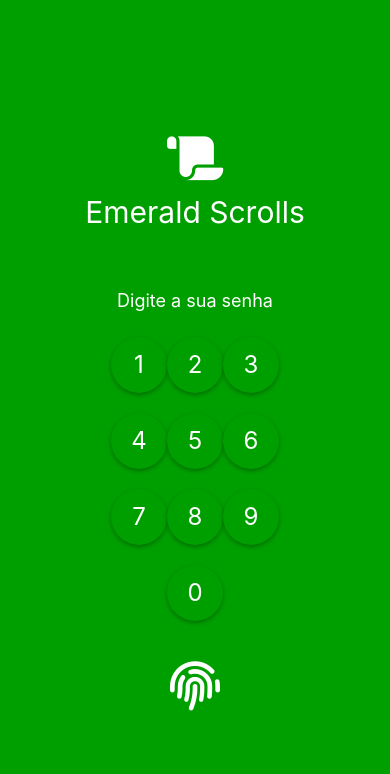
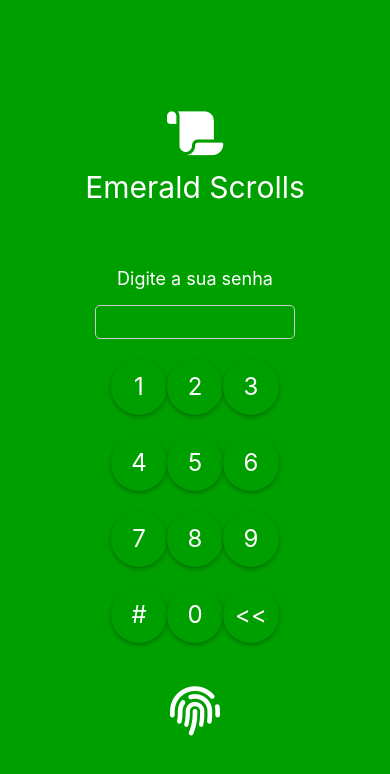
Before and after one commit to gedeaoaraujo/emerald-scrolls-rn, a React Native app: screen /Splash in a window 390 px wide. Shown: the top 774 px of the page. Built offline with nearby package versions, Linux system fonts and the light colour scheme.

Commit message:
Adding password input and buttons concatenation

```diff
--- a/components/PasswordKeyboard.tsx
+++ b/components/PasswordKeyboard.tsx
@@ -1,27 +1,42 @@
-import { View, Text, StyleSheet } from "react-native"
+import { useState } from "react"
+import { Colors } from "../colors"
+import { View, Text, StyleSheet, TextInput } from "react-native"
 import { FloatActionBtn } from "./FloatActionBtn"
 
 export const PasswordKeyboard = () => {
+  const [password, setPassword] = useState('')
+
   return (
     <View style={styles.container}>
       <Text style={styles.text}>Digite a sua senha</Text>
+      <TextInput
+        editable={false}
+        value={password}
+        secureTextEntry={true}
+        style={styles.password}
+        onChangeText={setPassword}
+      />
       <View style={styles.row}>
-        <FloatActionBtn text='1' onClick={()=>{}} />
-        <FloatActionBtn text='2' onClick={()=>{}} />
-        <FloatActionBtn text='3' onClick={()=>{}} />
+        <FloatActionBtn text='1' onClick={()=>setPassword(password+1)} />
+        <FloatActionBtn text='2' onClick={()=>setPassword(password+2)} />
+        <FloatActionBtn text='3' onClick={()=>setPassword(password+3)} />
       </View>
       <View style={styles.row}>
-        <FloatActionBtn text='4' onClick={()=>{}} />
-        <FloatActionBtn text='5' onClick={()=>{}} />
-        <FloatActionBtn text='6' onClick={()=>{}} />
+        <FloatActionBtn text='4' onClick={()=>setPassword(password+4)} />
+        <FloatActionBtn text='5' onClick={()=>setPassword(password+5)} />
+        <FloatActionBtn text='6' onClick={()=>setPassword(password+6)} />
       </View>
       <View style={styles.row}>
-        <FloatActionBtn text='7' onClick={()=>{}} />
-        <FloatActionBtn text='8' onClick={()=>{}} />
-        <FloatActionBtn text='9' onClick={()=>{}} />
+        <FloatActionBtn text='7' onClick={()=>setPassword(password+7)} />
+        <FloatActionBtn text='8' onClick={()=>setPassword(password+8)} />
+        <FloatActionBtn text='9' onClick={()=>setPassword(password+9)} />
       </View>
       <View style={styles.row}>
-        <FloatActionBtn text='0' onClick={()=>{}} />
+        <FloatActionBtn text='#' onClick={()=>setPassword(password+'#')} />
+        <FloatActionBtn text='0' onClick={()=>setPassword(password+0)} />
+        <FloatActionBtn text='<<' onClick={()=>{
+          setPassword(password.substring(0, password.length-1))}
+        }/>
       </View>
     </View>
   )
@@ -31,7 +46,7 @@ const styles = StyleSheet.create({
   container: {
     flex: 1,
     padding: 40,
-    maxHeight: 400,
+    maxHeight: 450,
     alignItems: 'center',
     justifyContent: 'center',
   },
@@ -47,5 +62,16 @@ const styles = StyleSheet.create({
   button: {
     padding: 20,
     fontSize: 20,
-  }
+  },
+  password: {
+    width: 200,
+    padding: 6,
+    fontSize: 16,
+    borderWidth: 1,
+    borderRadius: 5,
+    marginBottom: 10,
+    borderColor: '#ccc',
+    color: Colors.white,
+    backgroundColor: Colors.primary
+  },
 })
```
